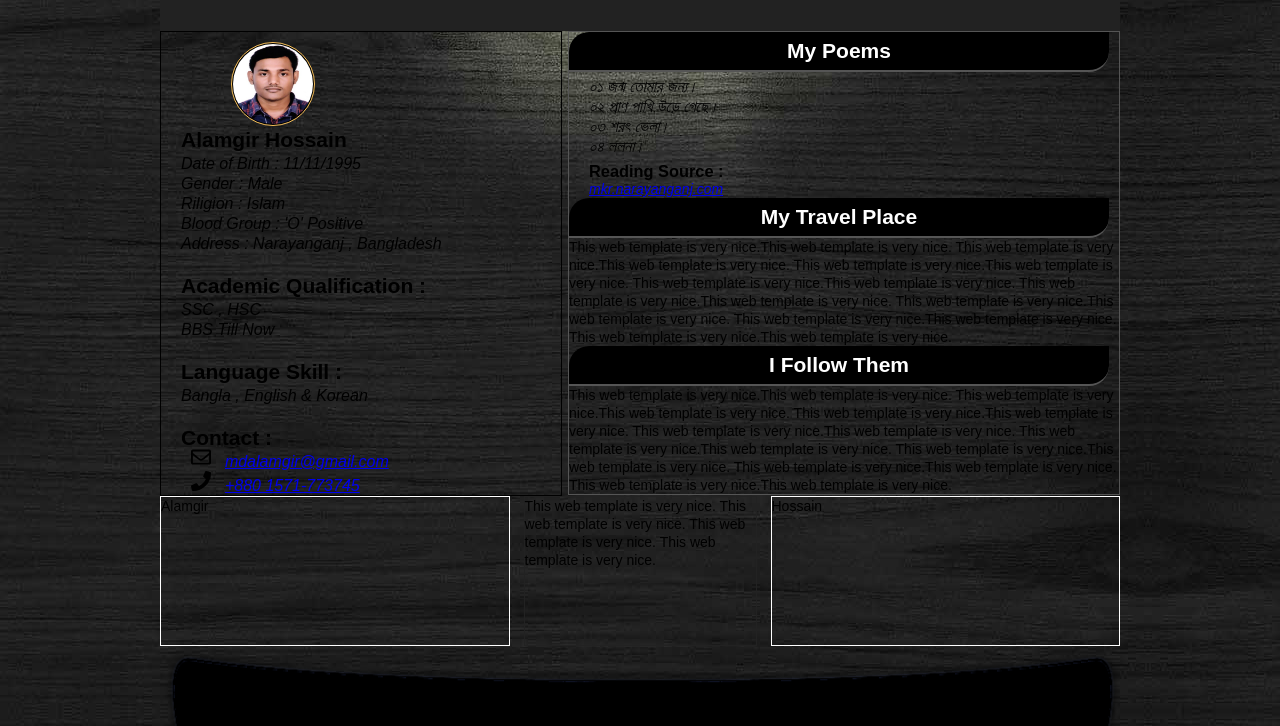
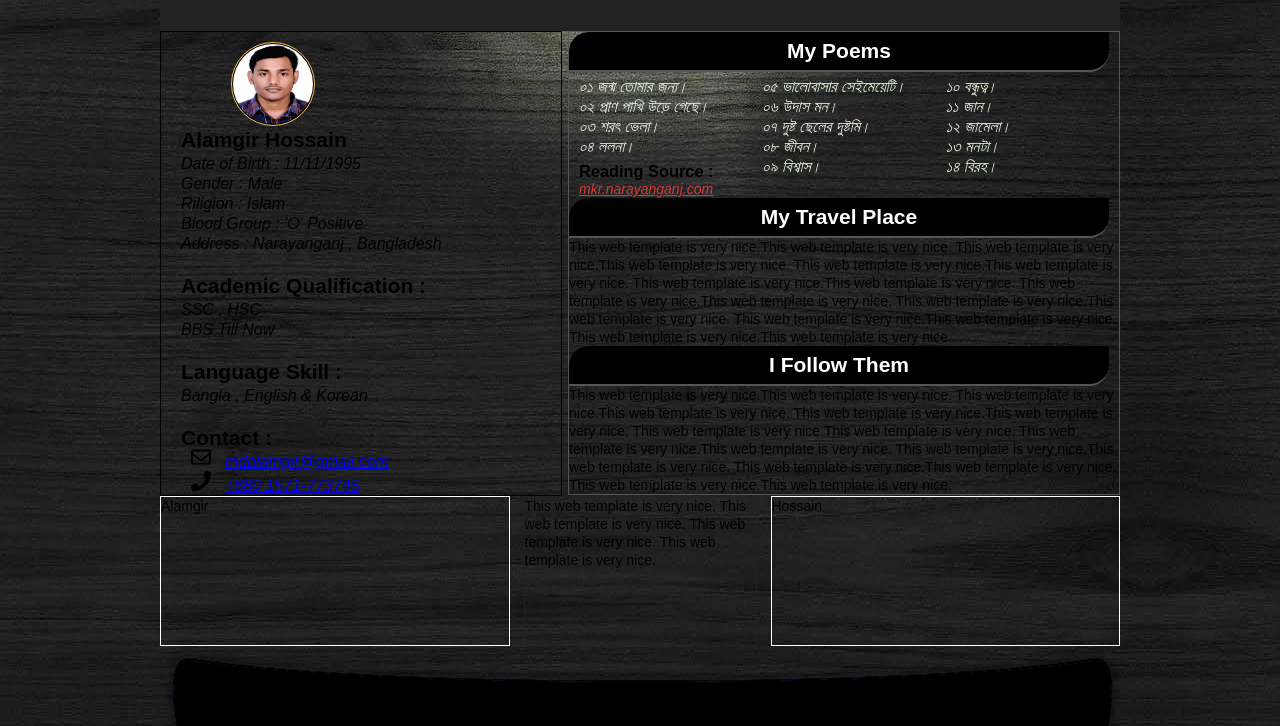
Before and after one commit to iamalamgir/template, a plain HTML site: page index.html in a window 1280 px wide. Shown: the part 89-815 px from the top of the page. Drawn offline with Linux system fonts and the light colour scheme.

Commit message:
somesidebar1_ok1_ok2_new1_new2_new3

```diff
--- a/index.css
+++ b/index.css
@@ -121,22 +121,46 @@ body {
 
 }
 
-*.somesidebar1 p{
+.somesidebar1{
+    display: grid;
+    grid-template-rows: .5fr 2fr;
+}
+.somesidebar1>div{
+    /*border: 1px solid #222;*/
+}
+.somesidebar1>div:nth-child(odd){
+    /*border: 1px solid #fff;*/
+}
+
+.ok2{
+    display: grid;
+    grid-template-columns: 1fr 1fr 1fr;
+}
+.ok2>div{
+    /*border: 1px solid #222;*/
+}
+.ok2>div:nth-child(odd){
+    /*border: 1px solid #fff;*/
+}
+
+.somesidebar1 p{
     font-size: 16px;
     line-height: 20px;
     margin-bottom: 1px;
-    margin: 5px 5px 5px 20px;
+    margin: 5px 5px 5px 10px;
     text-align: justify;
     font-style: italic;
+    color: #E5F5DD
 }
 
 .somesidebar1 h3{
-    margin: 0px 0px 0px 20px;
+    margin: 0px 0px 0px 10px;
 }
 
 .somesidebar1 a{
-    margin: 0px 0px 0px 20px;
+    margin: 0px 0px 0px 10px;
     font-style: italic;
+    color: #D73B37
 }
 
 .main{
--- a/index.html
+++ b/index.html
@@ -44,7 +44,11 @@
         </div>
         <div class ="sidebar clear">
             <div class ="somesidebar1 clear">
+                <div class ="ok1">
                     <h2>My Poems</h2>
+                </div>
+                <div class ="ok2">
+                    <div class ="new1">
                         <p>
                             ০১ জন্ম তোমার জন্য।<br>
                             ০২ প্রাণ পাখি উড়ে গেছে।<br>
@@ -53,6 +57,26 @@
                         </p>
                         <h3>Reading Source :</h3>
                         <a target="_blank" href="https://www.ekusherkagoj.com/archives/5736">mkr.narayanganj.com<br></a>
+                    </div>
+                    <div class ="new2">
+                        <p>
+                            ০৫ ভালোবাসার সেইমেয়েটি।<br>
+                            ০৬ উদাস মন।<br>
+                            ০৭ দুষ্ট ছেলের দুষ্টমি।<br>
+                            ০৮ জীবন।<br>
+                            ০৯ বিশ্বাস।<br>
+                        </p>
+                    </div>
+                    <div class ="new3">
+                        <p>
+                            ১০ বন্ধুত্ব।<br>
+                            ১১ জান।<br>
+                            ১২ জামেলা।<br>
+                            ১৩ মনটা।<br>
+                            ১৪ বিরহ।<br>
+                        </p>
+                    </div>
+                </div>
             </div>
             <div class ="somesidebar2 clear">
                 <h2>My Travel Place</h2>
```
Lines whose indentation alone changed are shown as unchanged.
